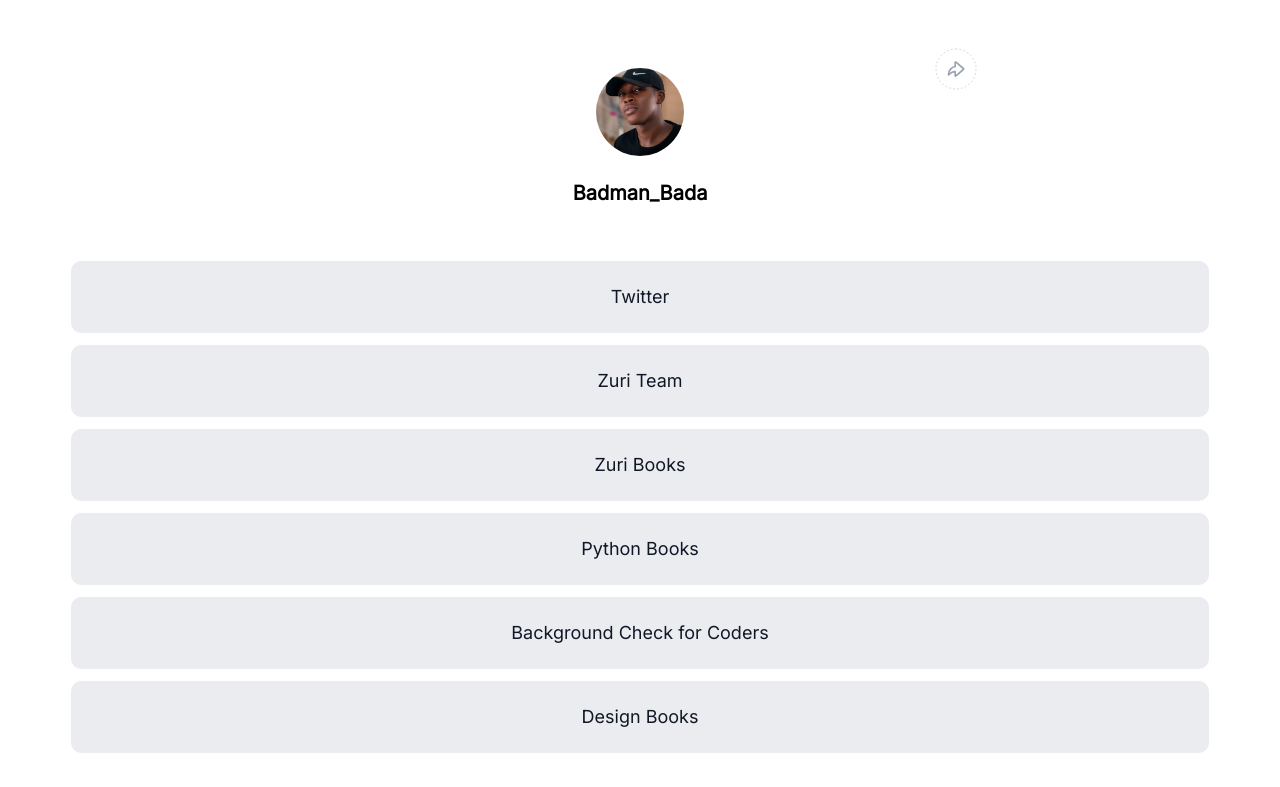
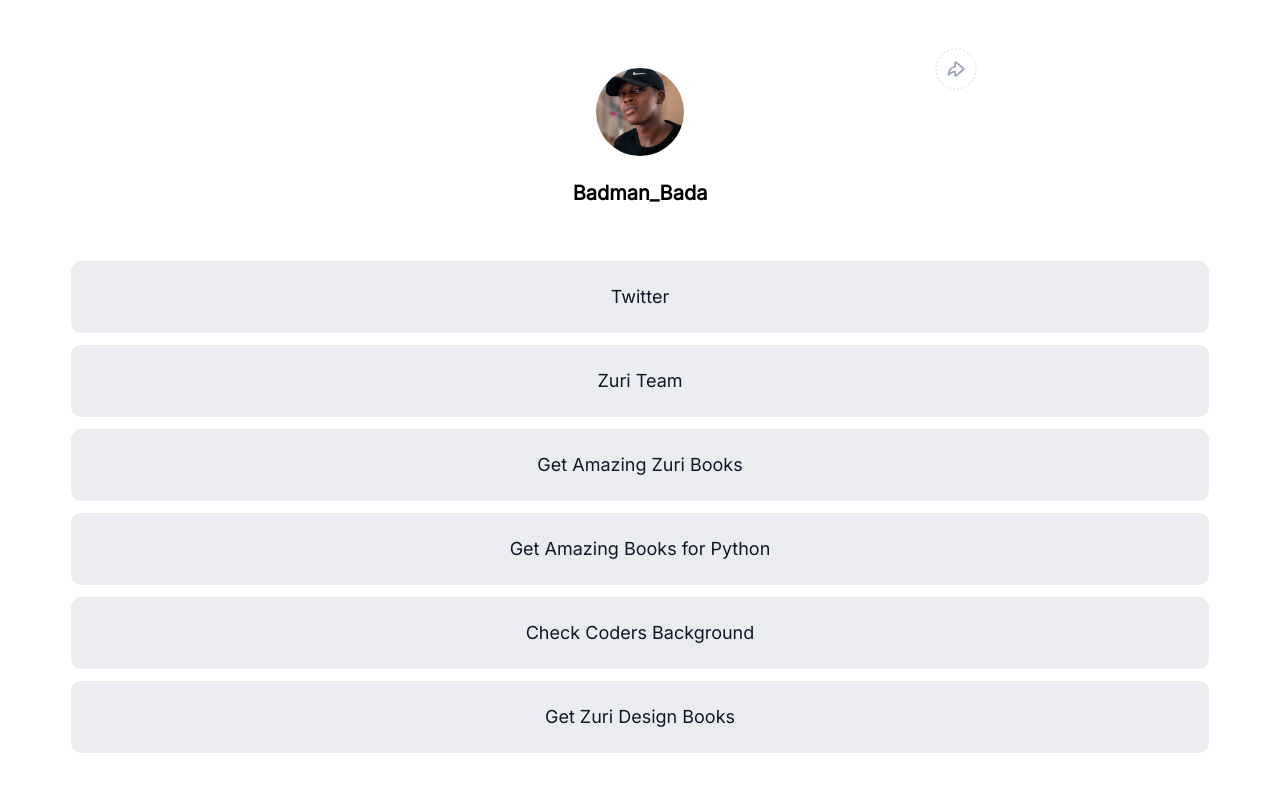
Before and after one commit to Tommy-Bada/Link-Nest, a React (Vite) app: page / in a window 1280 px wide. Shown: the top 787 px of the page. Built offline with nearby package versions, Linux system fonts and the light colour scheme.

Commit message:
Add title and fix subtext of anchors

```diff
--- a/src/links.jsx
+++ b/src/links.jsx
@@ -4,12 +4,12 @@ import github from './assets/github.svg'
 function Links(){
     return(
         <main>
-        <a href="https://twitter.com/Badman_Bada"  id="twitter__link">Twitter</a>
+        <a href="https://twitter.com/Badman_Bada" id="twitter__link">Twitter</a>
         <a href="https://training.zuri.team/" id="btn__zuri" >Zuri Team</a>
-        <a href="http://books.zuri.team/" id="books">Zuri Books</a>
-        <a href="https://books.zuri.team/python-for-beginners?ref_id=BadaScript" id="book__python" >Python Books</a>
-        <a href="https://background.zuri.team/" id="pitch">Background Check for Coders</a>
-        <a href="https://books.zuri.team/design-rules" id="book__design" >Design Books</a>
+        <a href="http://books.zuri.team/" title="This is where I get books relating to design and coding" id="books">Get Amazing Zuri Books</a>
+        <a href="https://books.zuri.team/python-for-beginners?ref_id=BadaScript" id="book__python" >Get Amazing Books for Python</a>
+        <a href="https://background.zuri.team/" id="pitch">Check Coders Background</a>
+        <a href="https://books.zuri.team/design-rules" id="book__design" >Get Zuri Design Books</a>
         <div className='link-logos'>
             <div><img src={slack} /></div>
             <div><img src={github} /></div>
```
